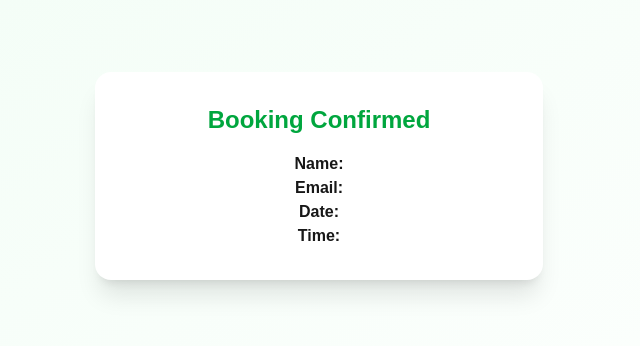
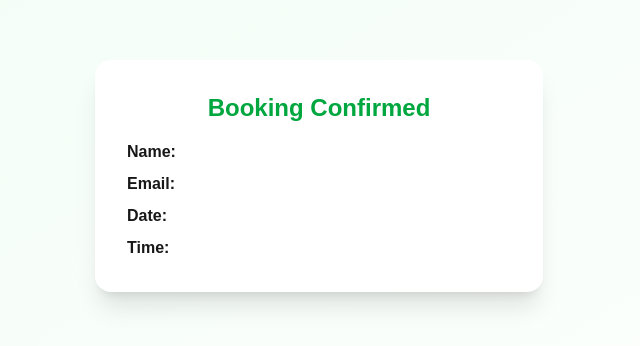
Before and after one commit to MadhviSalaria/cal-clone, a Next.js app in the folder frontend/: page /success in a window 1280 px wide. Shown: the part 224-570 px from the top of the page, without its empty margins (321-961 px from the left). Built offline with nearby package versions, Linux system fonts and the light colour scheme.

Commit message:
fixed success page params issue

```diff
--- a/frontend/app/success/page.tsx
+++ b/frontend/app/success/page.tsx
@@ -1,15 +1,14 @@
 "use client";
 
+import { useSearchParams } from "next/navigation";
+
 export default function SuccessPage() {
-  const params =
-    typeof window !== "undefined"
-      ? new URLSearchParams(window.location.search)
-      : null;
+  const params = useSearchParams();
 
-  const name = params?.get("name") || "";
-  const email = params?.get("email") || "";
-  const date = params?.get("date") || "";
-  const time = params?.get("time") || "";
+  const name = params.get("name") || "";
+  const email = params.get("email") || "";
+  const date = params.get("date") || "";
+  const time = params.get("time") || "";
 
   return (
     <div className="min-h-screen flex items-center justify-center bg-gradient-to-br from-green-50 to-white px-4">
@@ -20,10 +19,12 @@ export default function SuccessPage() {
           Booking Confirmed
         </h2>
 
-        <p><strong>Name:</strong> {name}</p>
-        <p><strong>Email:</strong> {email}</p>
-        <p><strong>Date:</strong> {date}</p>
-        <p><strong>Time:</strong> {time}</p>
+        <div className="text-left mt-4 space-y-2">
+          <p><strong>Name:</strong> {name}</p>
+          <p><strong>Email:</strong> {email}</p>
+          <p><strong>Date:</strong> {date}</p>
+          <p><strong>Time:</strong> {time}</p>
+        </div>
 
       </div>
     </div>
```
